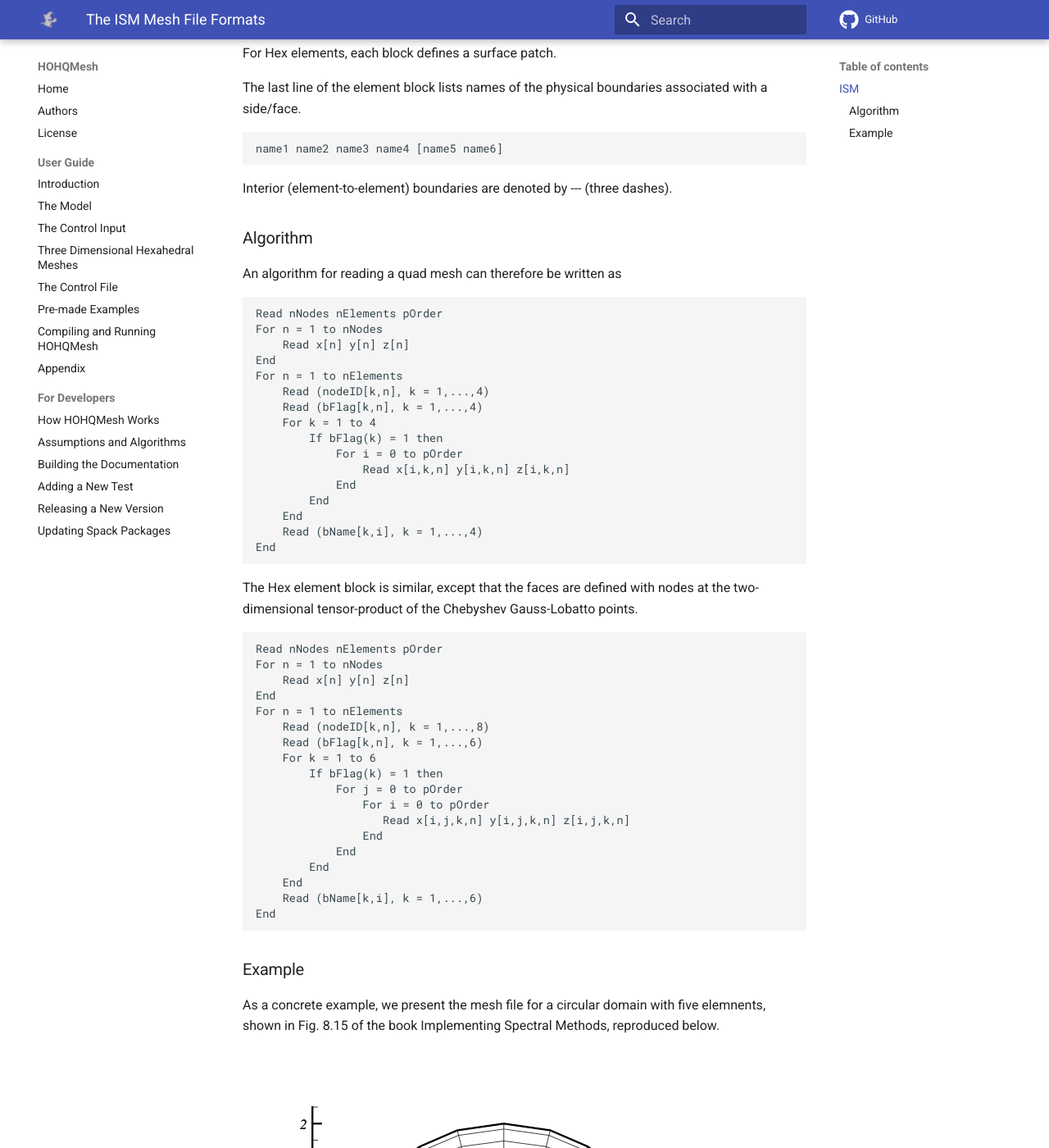
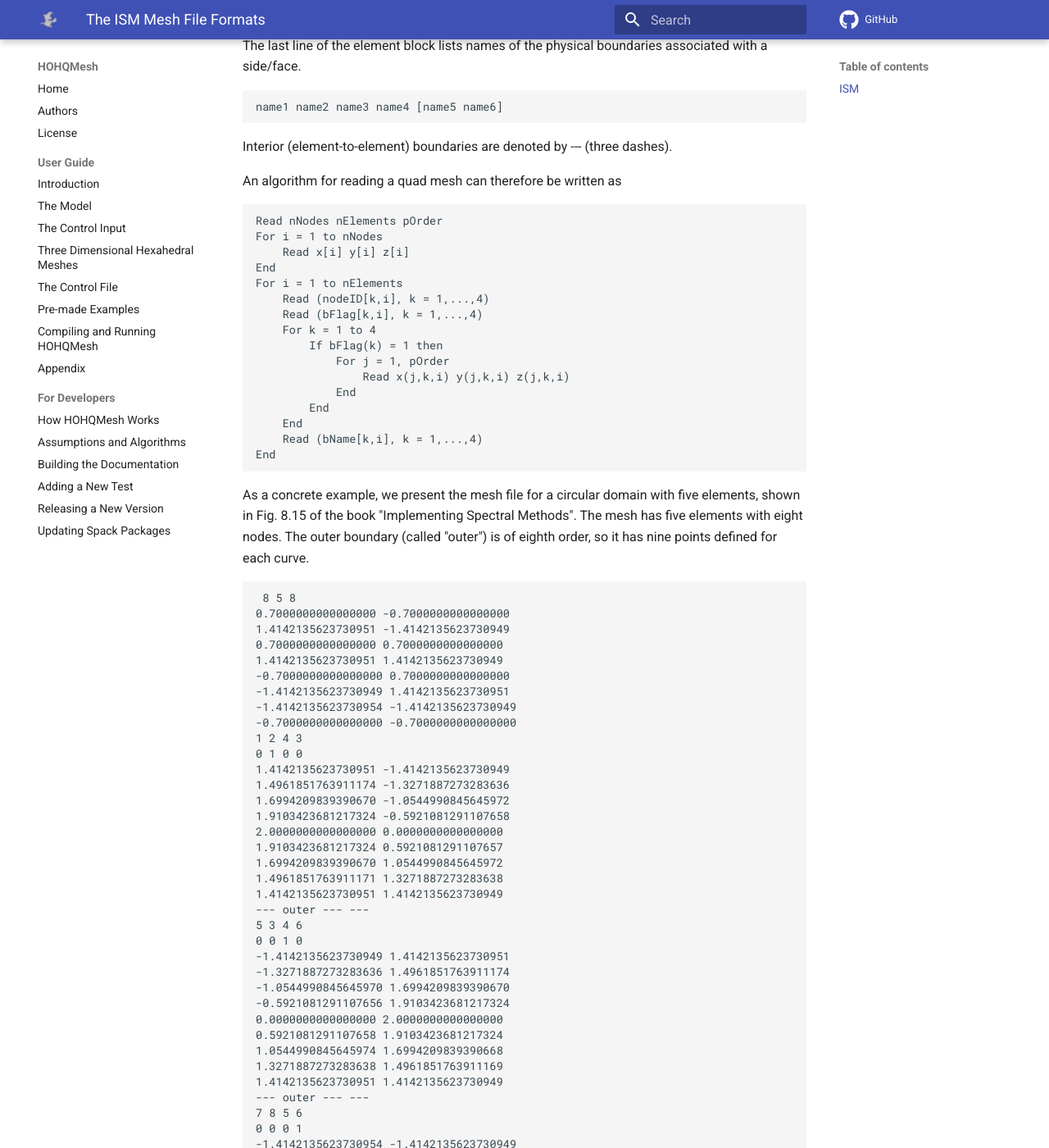
Before and after one commit to trixi-framework/HOHQMesh, an MkDocs documentation site: the page built from Documentation/docs/TheISMMeshFileFormats.md, in a window 1280 px wide and 1400 px high, scrolled down 2802 px. Shown: the whole window at 82% size. Built offline with MkDocs 1.6.1 and Material for MkDocs 9.7.7, drawn with Linux system fonts in a browser that asks for light colours; comment, search, counter and statistics services are not loaded; some of the changed text lies outside the part shown.

Commit message:
fix typos

```diff
--- a/Documentation/docs/TheISMMeshFileFormats.md
+++ b/Documentation/docs/TheISMMeshFileFormats.md
@@ -1,16 +1,16 @@
 # The ISM Mesh File Formats
 
-The ISM format was developed for the book "Impementing Spectral Methods:Slgorithms for Schientists and Engineers" by David A. Kopriva and it supplies all the information needed to define high order curved elements of a spectral element mesh. Over time the format has evolved, with version ISM-2 and ISM-MM added to include edge information, and to handle multiple materials.
+The ISM format was developed for the book "Impementing Spectral Methods: Algorithms for Scientists and Engineers" by David A. Kopriva and it supplies all the information needed to define high order curved elements of a spectral element mesh. Over time the format has evolved, with version ISM-2 and ISM-MM added to include edge information, and to handle multiple materials.
 
 The ISM mesh file format can define either Quad or Hex elements. Quad elements are defined as in ISM and shown in Fig. 1 below,
 
 ![QuadElement](ElementToplogy.png)
-<p align = "center"> Fig. 1. The Quad element definition with corners (circles) and sides (squares) ordered.</p>
+<p align = "center"> Fig. 13. The Quad element definition with corners (circles) and sides (squares) ordered.</p>
 
 Hex elements are defined in a standard finite element topology,
 
 ![HexElement](HexElement.png)
-<p align = "center"> Fig. 2. The Hex element definition with corners (circles) and faces (squares), ordered.</p>
+<p align = "center"> Fig. 13. The Hex element definition with corners (circles) and faces (squares), ordered.</p>
 
 
 ## ISM
@@ -60,7 +60,7 @@
 
 	bf1 bf2 bf3 bf4 [b5 b6]
 
-where the boundary numbering is defined counter-clockwise for Quad elements as defined in the book "Implementing Spectral Methods", and are defined as for standard Hex finite elements for Hex elements.
+where the boundary numbering is defined counter-clockwise for Quad elements as defined in the book "Implementing Spectral Methods", and are defined as for standard Hex elements.
 
 Finally, for each element boundary curve (or boundary face) for which the boundary flag = 1, a list of nodal values (x,y,z) is specified in order. The knots are assumed defined at the reversed Chebyshev Gauss-Lobatto points, -cos(j \pi /N). For Quad elements the boundary curve blocks are the nodal values
 
@@ -79,55 +79,26 @@
 
 Interior (element-to-element) boundaries are denoted by --- (three dashes).
 
-### Algorithm
-
 An algorithm for reading a quad mesh can therefore be written as
 
 	Read nNodes nElements pOrder
-	For n = 1 to nNodes
-		Read x[n] y[n] z[n]
+	For i = 1 to nNodes
+		Read x[i] y[i] z[i]
 	End
-	For n = 1 to nElements
-		Read (nodeID[k,n], k = 1,...,4)
-		Read (bFlag[k,n], k = 1,...,4)
+	For i = 1 to nElements
+		Read (nodeID[k,i], k = 1,...,4)
+		Read (bFlag[k,i], k = 1,...,4)
 		For k = 1 to 4
 			If bFlag(k) = 1 then
-				For i = 0 to pOrder
-					Read x[i,k,n] y[i,k,n] z[i,k,n]
+				For j = 1, pOrder
+					Read x(j,k,i) y(j,k,i) z(j,k,i)
 				End
 			End
 		End
 		Read (bName[k,i], k = 1,...,4)
 	End
 
-The Hex element block is similar, except that the faces are defined with nodes at the two-dimensional tensor-product of the Chebyshev Gauss-Lobatto points.
-
-	Read nNodes nElements pOrder
-	For n = 1 to nNodes
-		Read x[n] y[n] z[n]
-	End
-	For n = 1 to nElements
-		Read (nodeID[k,n], k = 1,...,8)
-		Read (bFlag[k,n], k = 1,...,6)
-		For k = 1 to 6
-			If bFlag(k) = 1 then
-				For j = 0 to pOrder
-					For i = 0 to pOrder
-					   Read x[i,j,k,n] y[i,j,k,n] z[i,j,k,n]
-					End
-				End
-			End
-		End
-		Read (bName[k,i], k = 1,...,6)
-	End
-
-### Example
-As a concrete example, we present the mesh file for a circular domain with five elemnents, shown in Fig. 8.15 of the book Implementing Spectral Methods, reproduced below.
-
-![HexElement](SEMPoisson2DMesh.png)
-<p align = "center"> Fig. 3 The Quad mesh for a circle for whose mesh file is shown below.</p>
-
-The mesh has five elements with eight nodes. The outer boundary, called "outer" is of eight order, so has nine points defined for each curve.
+As a concrete example, we present the mesh file for a circular domain with five elements, shown in Fig. 8.15 of the book "Implementing Spectral Methods". The mesh has five elements with eight nodes. The outer boundary (called "outer") is of eighth order, so it has nine points defined for each curve.
 
 	 8 5 8
 	0.7000000000000000 -0.7000000000000000
```
Also changed, not shown: other parts of Documentation/docs/TheISMMeshFileFormats.md (+3 -3 lines).
